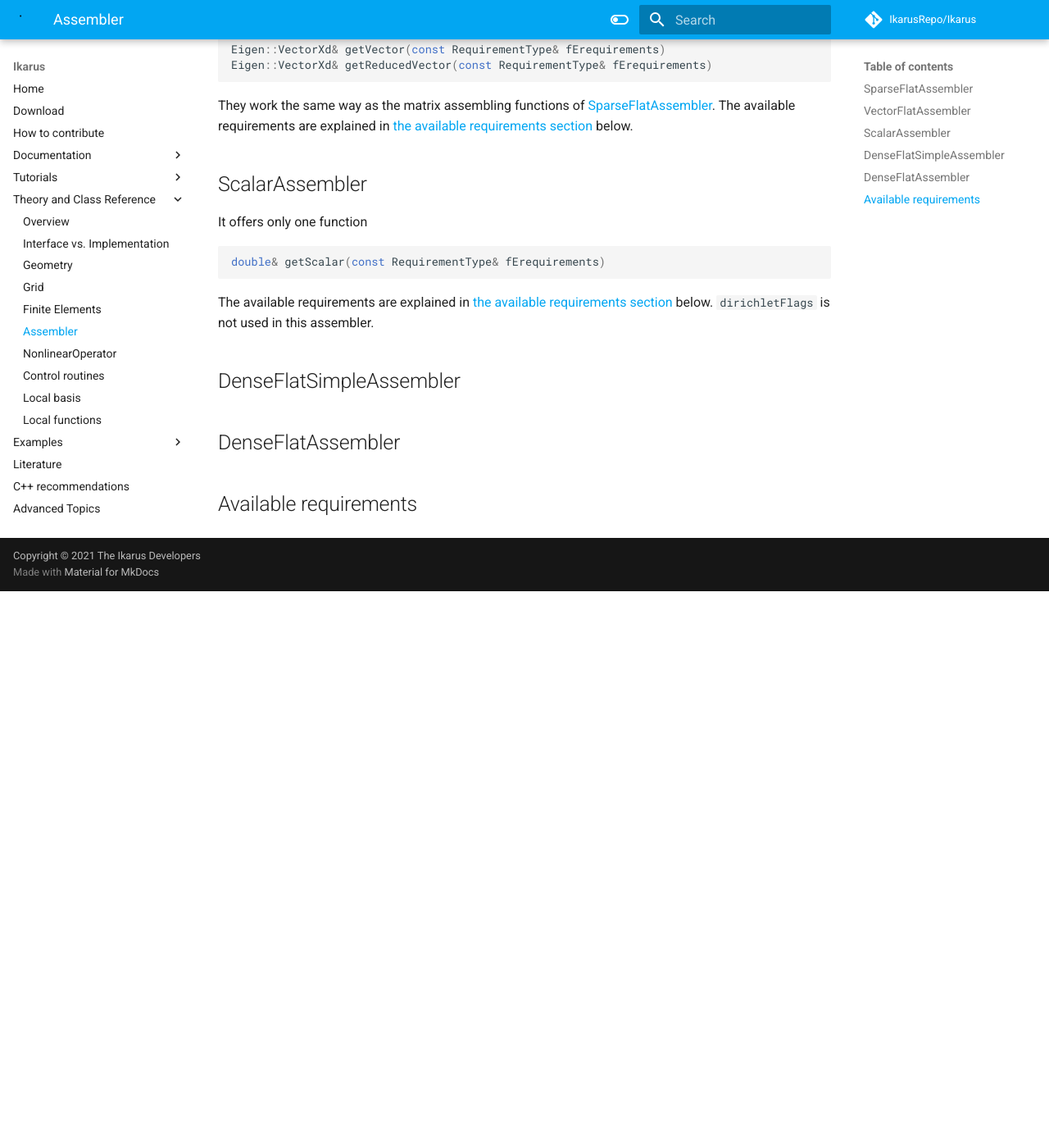
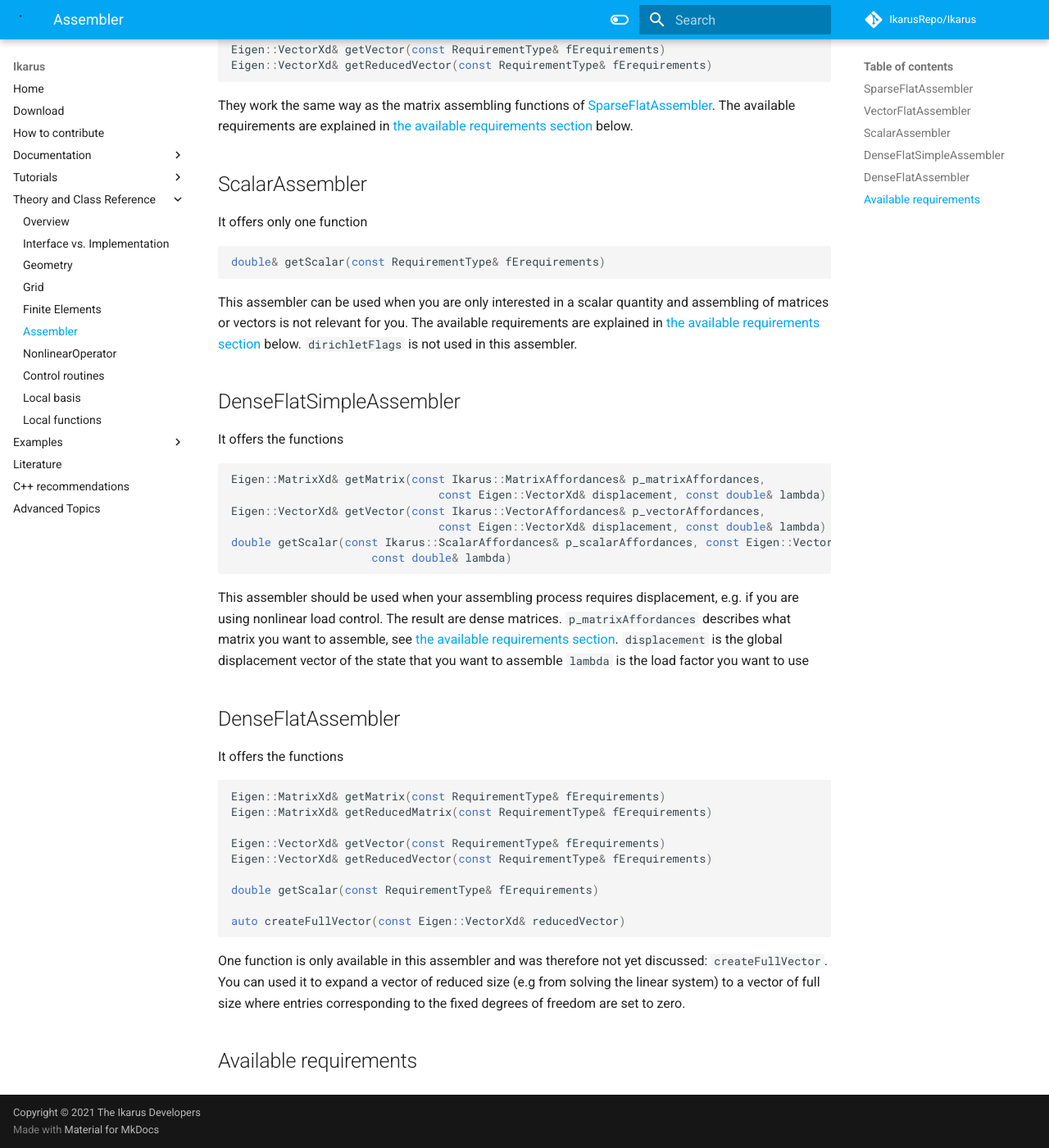
Before and after one commit to ikarus-project/ikarus, an MkDocs documentation site: the page built from docs/website/01_theory/Assembler.md, in a window 1280 px wide and 1400 px high, scrolled down 1063 px. Shown: the whole window at 82% size. Built offline with MkDocs 1.6.1 and Material for MkDocs 9.7.7, drawn with Linux system fonts in a browser that asks for light colours; comment, search, counter and statistics services are not loaded; before the commit the page ends 1784 px from its top, so only the background shows below that.

Commit message:
Assembler documentation part 2/n

````diff
--- a/docs/website/01_theory/Assembler.md
+++ b/docs/website/01_theory/Assembler.md
@@ -49,11 +49,44 @@ It offers only one function
 ```cpp
 double& getScalar(const RequirementType& fErequirements)
 ```
+This assembler can be used when you are only interested in a scalar quantity
+and assembling of matrices or vectors is not relevant for you.
 The available requirements are explained in [the available requirements section](#available-requirements) below.
 `dirichletFlags` is not used in this assembler.
 
 ## DenseFlatSimpleAssembler
+It offers the functions
+```cpp
+Eigen::MatrixXd& getMatrix(const Ikarus::MatrixAffordances& p_matrixAffordances,
+                               const Eigen::VectorXd& displacement, const double& lambda)
+Eigen::VectorXd& getVector(const Ikarus::VectorAffordances& p_vectorAffordances,
+                               const Eigen::VectorXd& displacement, const double& lambda)
+double getScalar(const Ikarus::ScalarAffordances& p_scalarAffordances, const Eigen::VectorXd& displacement,
+                     const double& lambda)
+```
+This assembler should be used when your assembling process requires displacement, e.g. if you are using nonlinear load control.
+The result are dense matrices.
+`p_matrixAffordances` describes what matrix you want to assemble, see [the available requirements section](#available-requirements).
+`displacement` is the global displacement vector of the state that you want to assemble
+`lambda` is the load factor you want to use
+
 
 ## DenseFlatAssembler
+It offers the functions
+```cpp
+Eigen::MatrixXd& getMatrix(const RequirementType& fErequirements)
+Eigen::MatrixXd& getReducedMatrix(const RequirementType& fErequirements)
+
+Eigen::VectorXd& getVector(const RequirementType& fErequirements)
+Eigen::VectorXd& getReducedVector(const RequirementType& fErequirements)
+
+double getScalar(const RequirementType& fErequirements)
+
+auto createFullVector(const Eigen::VectorXd& reducedVector)
+```
+One function is only available in this assembler and was therefore not yet discussed: `createFullVector`.
+You can used it to expand a vector of reduced size (e.g from solving the linear system) to a vector of full size
+where entries corresponding to the fixed degrees of freedom are set to zero.
+
 
 ## Available requirements
````
